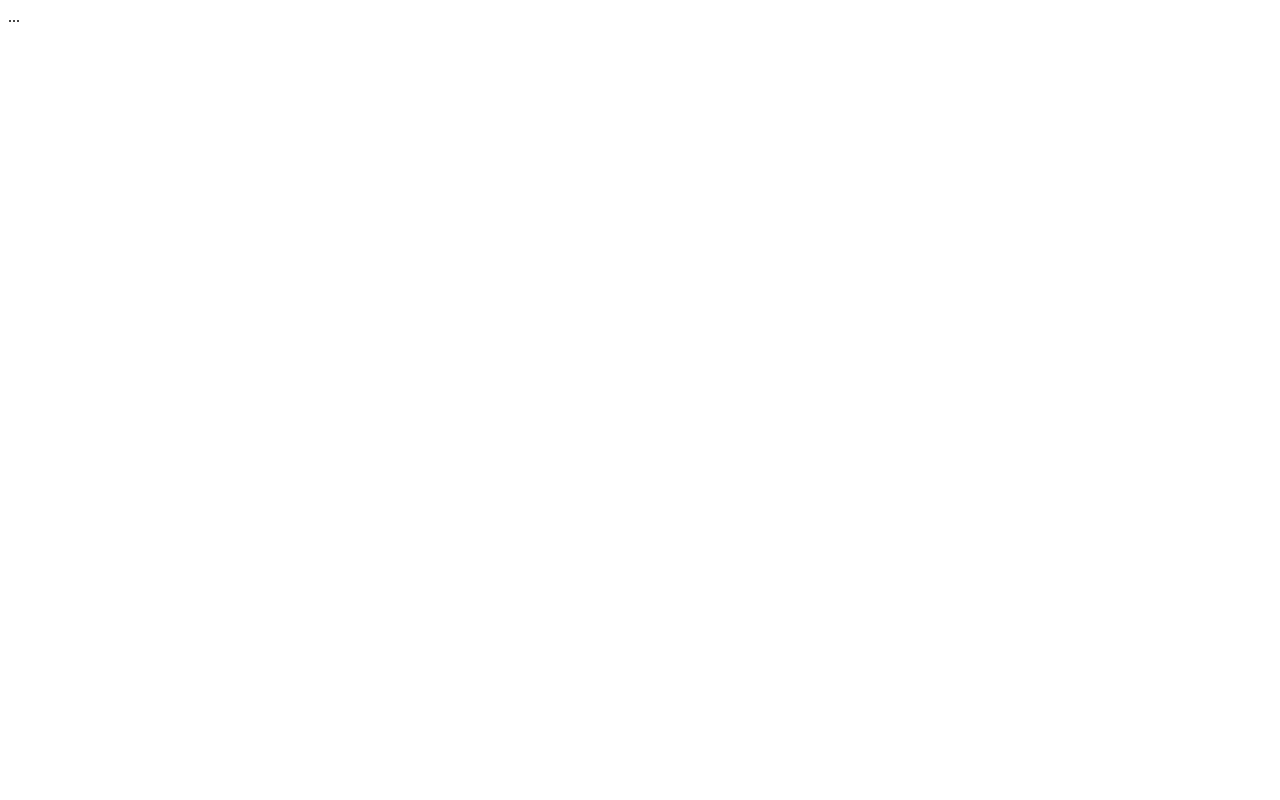
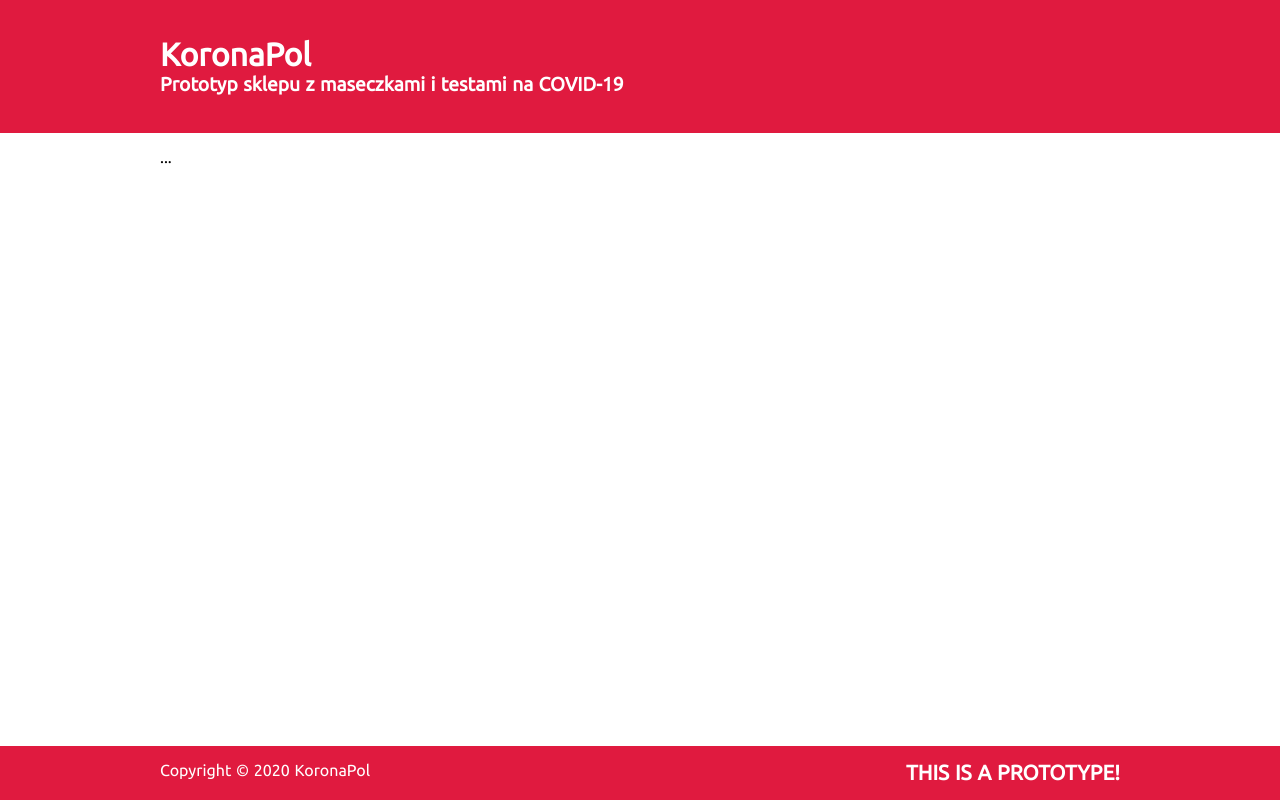
Before and after one commit to rafalkepczynski/shop-frontend-prototype, a Nuxt app: page / in a window 1280 px wide. Built offline with nearby package versions, Linux system fonts and the light colour scheme.

Commit message:
Add basic layout

```diff
--- a/assets/_variables.scss
+++ b/assets/_variables.scss
@@ -1,2 +1,2 @@
-$brand-background: #f00;
+$brand-background: #e01a3f;
 $brand-text: #fff;
--- /dev/null
+++ b/components/Footer.vue
@@ -0,0 +1,32 @@
+<template>
+  <footer class="app-footer">
+    <div class="container">
+      <div class="copyright">
+        Copyright &copy; 2020 KoronaPol
+      </div>
+      <div class="prototype-warning">
+        This is a prototype!
+      </div>
+    </div>
+  </footer>
+</template>
+
+<style lang="scss" scoped>
+footer {
+  background: $brand-background;
+  color: $brand-text;
+
+  & > .container {
+    display: flex;
+    flex-direction: row;
+    justify-content: space-between;
+    align-items: flex-start;
+
+    .prototype-warning {
+      text-transform: uppercase;
+      font-weight: bold;
+      font-size: 1.3em;
+    }
+  }
+}
+</style>
--- /dev/null
+++ b/components/Header.vue
@@ -0,0 +1,22 @@
+<template>
+  <header>
+    <div class="container">
+      <h1>
+        KoronaPol
+        <small>Prototyp sklepu z maseczkami i testami na COVID-19</small>
+      </h1>
+    </div>
+  </header>
+</template>
+
+<style lang="scss" scoped>
+header {
+  background: $brand-background;
+  color: $brand-text;
+
+  small {
+    display: block;
+    font-size: 0.6em;
+  }
+}
+</style>
--- a/layouts/default.vue
+++ b/layouts/default.vue
@@ -1,5 +1,71 @@
 <template>
-  <div>
+  <div class="app">
+    <Header />
     <nuxt />
+    <Footer />
   </div>
 </template>
+
+<script>
+import Header from '~/components/Header'
+import Footer from '~/components/Footer'
+
+export default {
+  components: {
+    Header,
+    Footer
+  }
+}
+</script>
+
+<style lang="scss">
+@import url('https://fonts.googleapis.com/css?family=Ubuntu&display=swap');
+
+html,
+body {
+  margin: 0;
+  padding: 0;
+
+  font-family: 'Ubuntu', sans-serif;
+  font-size: 16px;
+  word-spacing: 1px;
+  -ms-text-size-adjust: 100%;
+  -webkit-text-size-adjust: 100%;
+  -moz-osx-font-smoothing: grayscale;
+  -webkit-font-smoothing: antialiased;
+}
+
+*,
+*:before,
+*:after {
+  box-sizing: border-box;
+}
+
+body,
+.app {
+  min-height: 100vh;
+
+  display: flex;
+  flex-direction: column;
+  align-items: stretch;
+
+  & > * {
+    flex: 1;
+  }
+
+  & > header,
+  & > footer {
+    flex: 0;
+  }
+}
+
+.container {
+  display: block;
+
+  width: 100%;
+  max-width: 1000px;
+
+  padding: 15px 20px;
+  margin: 0 auto;
+}
+</style>
```
